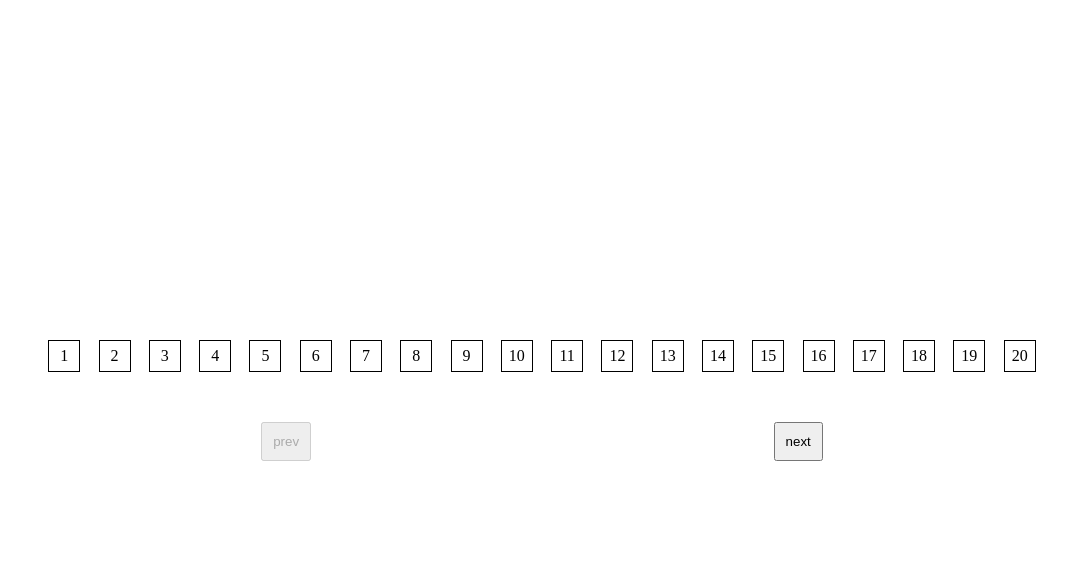
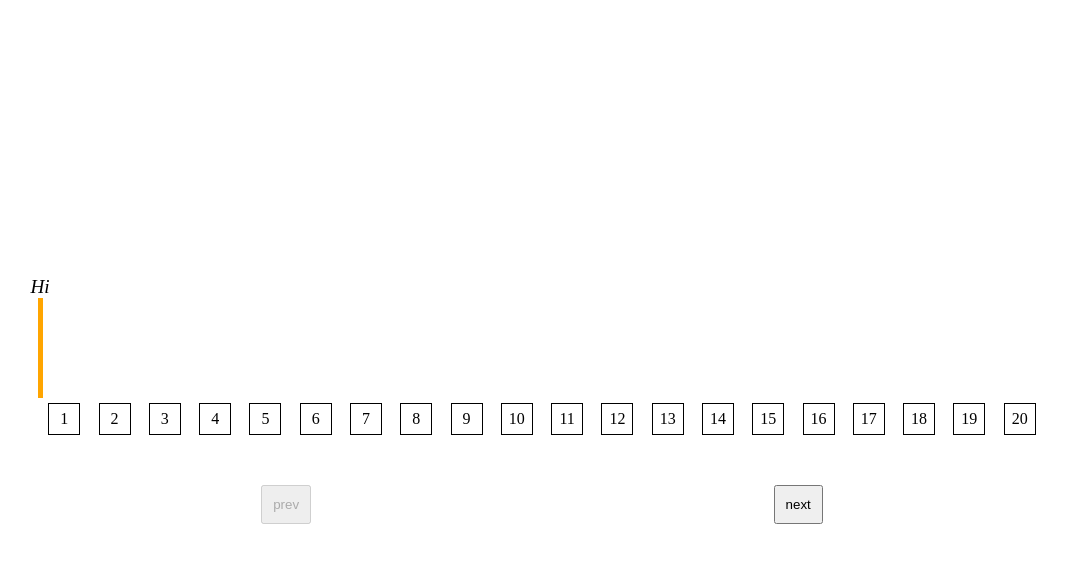
Before and after one commit to KelvinQiu802/binary-search-visualization, a React (Vite) app: page / in a window 1280 px wide. Both pictures are taken after a click on the button "Start". Shown: the top 562 px of the page, without its empty margins (98-1165 px from the left). Built offline with nearby package versions, Linux system fonts and the light colour scheme.

Commit message:
feat: Hi component

```diff
--- a/src/App.css
+++ b/src/App.css
@@ -29,3 +29,20 @@
 .btn-group button {
   padding: 10px;
 }
+
+.hi {
+  display: flex;
+  flex-direction: column;
+  position: relative;
+  width: 20px;
+  align-items: center;
+  flex: 0;
+  font-size: 1.2em;
+  margin-bottom: 5px;
+}
+
+.hi div {
+  height: 100px;
+  width: 5px;
+  background-color: orange;
+}
--- /dev/null
+++ b/src/components/Hi.jsx
@@ -0,0 +1,10 @@
+const Hi = () => {
+  return (
+    <div className='hi'>
+      <i>Hi</i>
+      <div></div>
+    </div>
+  );
+};
+
+export default Hi;
--- a/src/components/Visualization.jsx
+++ b/src/components/Visualization.jsx
@@ -1,4 +1,5 @@
 import { strToArr } from '../utils/tools';
+import Hi from './Hi';
 import React from 'react';
 
 const Visualization = ({ formData, searchResult }) => {
@@ -20,6 +21,7 @@ const Visualization = ({ formData, searchResult }) => {
 
   return (
     <div>
+      <Hi />
       <div className='array'>
         {arr.map((item, index) => (
           <div key={index} className='num'>
```
